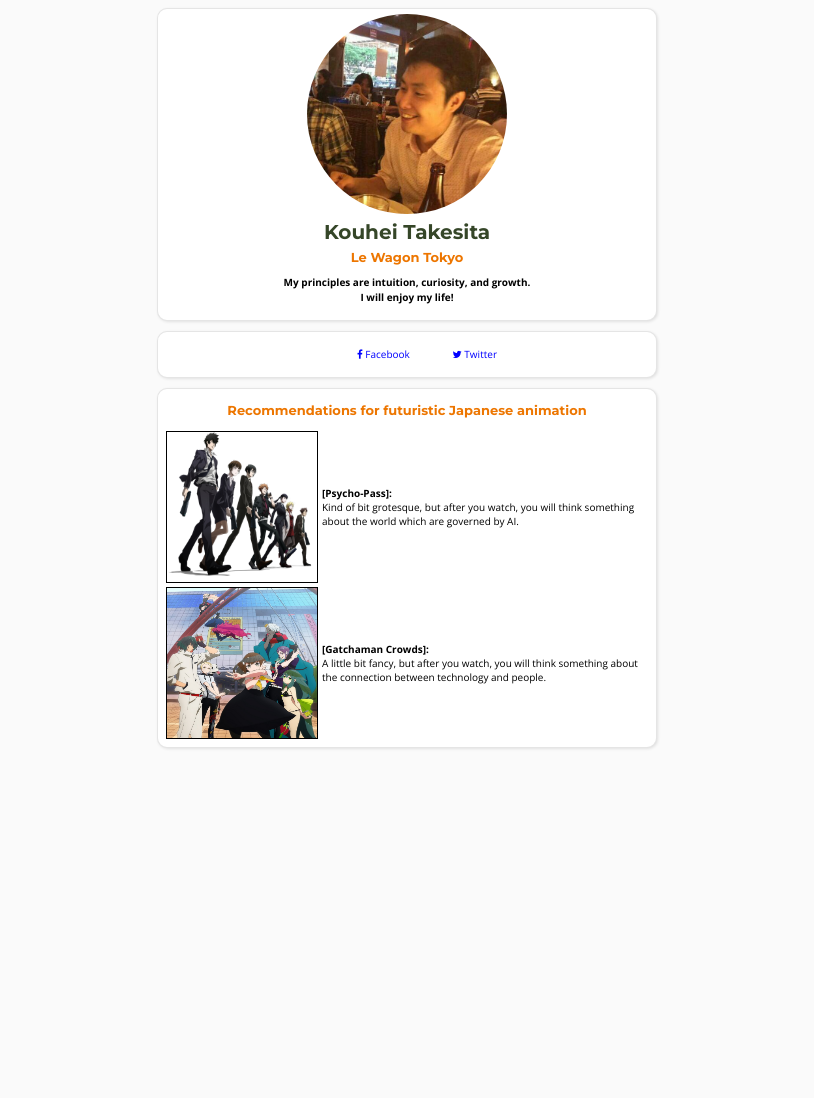
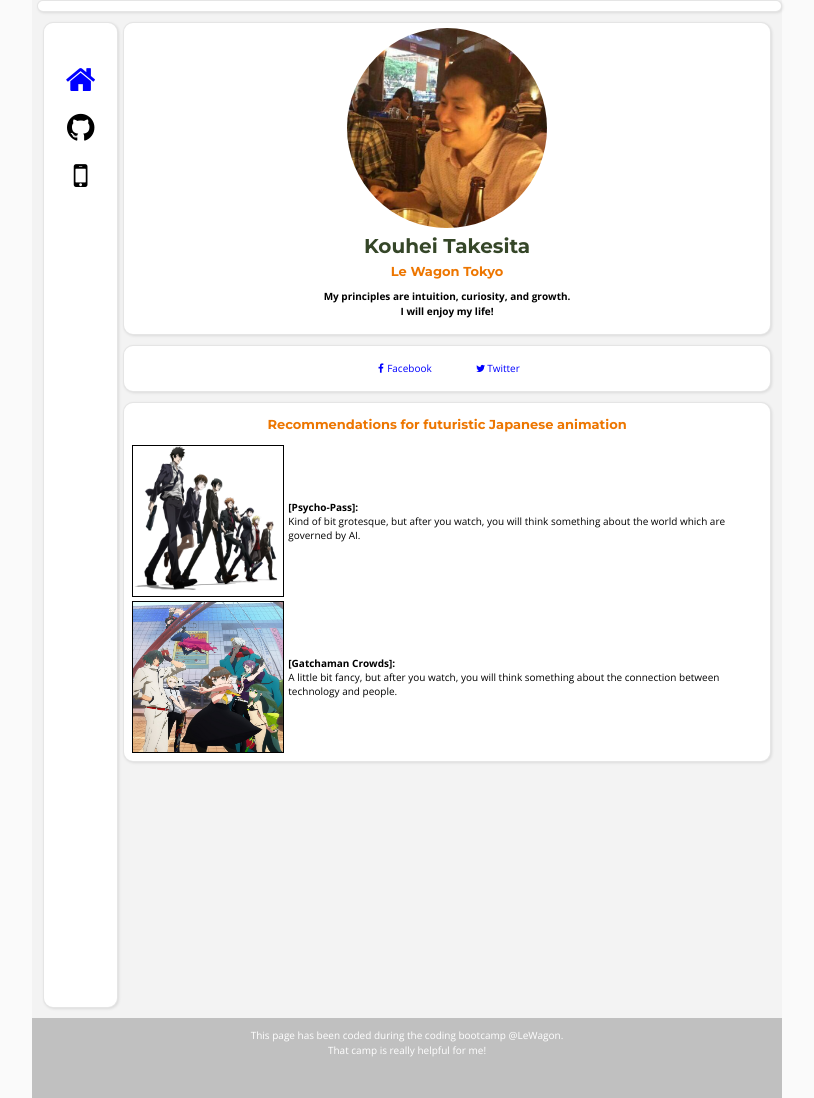
Before and after one commit to kouhei-take/profile, a plain HTML site: page index.html in a window 1280 px wide. Shown: the whole page, without its empty margins (233-1047 px from the left). Before the commit the page ends 800 px from the top, so only its background shows below. Drawn offline with nearby package versions, Linux system fonts and the light colour scheme.

Commit message:
improved

```diff
--- a/index.html
+++ b/index.html
@@ -15,8 +15,22 @@
   <link rel="stylesheet" href="style.css">
 </head>
 <body>
-  <div class="container">
+  <!-- #wrapper: From here -->
+  <div id="wrapper">
+    <!-- #left: From here -->
+    <div class="card">
+      <div id="left">
+        <ul>
+          <li><a href="index.html"><i class="fa fa-home fa-fw" aria-hidden="true"></i></a></li>
+          <li><i class="fa fa-github fa-fw" aria-hidden="true"></i></li>
+          <li><i class="fa fa-mobile fa-fw" aria-hidden="true"></i></li>
+        </ul>
+      </div>
+    </div>
+    <!-- #left: End -->
 
+    <!-- #right: From here -->
+    <div id="right">
       <div class="card">
         <img src="images/profile_picture.jpg" alt="profile_picture" class="img-circle">
         <h1>Kouhei Takesita</h1>
@@ -30,11 +44,11 @@
       <div class="card">
         <ul class="list-inline">
           <li>
-          <a href="https://www.facebook.com/kouhei.yokoi"> <i class="fa fa-facebook" aria-hidden="true"></i> Facebook
+            <a href="https://www.facebook.com/kouhei.yokoi"> <i class="fa fa-facebook fa-fw" aria-hidden="true"></i>Facebook
             </a>
           </li>
           <li>
-          <a href="https://twitter.com/akyhira"><i class="fa fa-twitter" aria-hidden="true"></i> Twitter
+            <a href="https://twitter.com/akyhira"><i class="fa fa-twitter fa-fw" aria-hidden="true"></i>Twitter
             </a>
           </li>
         </ul>
@@ -56,5 +70,11 @@
         </table>
       </div>
     </div>
+    <!-- #right: End-->
+    <div class ="clearfloat"></div>
+    <footer>This page has been coded during the coding bootcamp @LeWagon. <br>That camp is really helpful for me!</footer>
+  </div>
+  <!-- #wrapper: END-->
+
 </body>
 </html>
--- a/style.css
+++ b/style.css
@@ -1,6 +1,9 @@
 /* Here goes your CSS */
-
+/**{ border: solid 1px red;}*/
 body {
+    margin: 0;
+    padding: 0;
+    border: 0;
     background-color: rgb(250, 250, 250);
     font-family: 'Open Sans', sans-serif;
     color: rgb(0, 0, 0);
@@ -18,12 +21,13 @@ a:active { color: #ff8000; }
 
 ul{
     list-style:none;
+    padding-left: 0px
 }
 
 img {
     width: 200px;
     height: 200px;
-    }
+}
 
 h1 {
     font-family: 'Montserrat', sans-serif;
@@ -49,9 +53,41 @@ table img{
     border:solid 1px;
 }
 
-.container {
-    width: 500px;   /* Set width */
-    margin: 0 auto; /* Automatically set left/right margins */
+#wrapper {
+    width: 750px;   /* Set width iphone*/
+    margin: 0px auto; /* Automatically set left/right margins */
+    background-color: #F3F3F3;
+}
+
+#left {
+    /*position: fixed;*/
+    /*left: 0;
+    top: 0;*/
+    /*position: relative;*/
+    width: 10%;
+    /*width: 100px;*/
+    height: 123%;
+    background: white;                          /* White background */
+    padding: 0px;                              /* Internal space */
+    border-radius: 10px;                         /* Small radius */
+    box-shadow: 1px 1px 3px rgba(0, 0, 0, 0.1); /* Subtle shadow */
+    border: 1px solid rgba(0, 0, 0, 0.1);       /* OR subtle border */
+    margin-top: 16px;
+    margin-bottom: 10px;
+    text-align: center;
+    font-size: xx-large;
+    line-height: 150%;
+    float: left;
+}
+
+#right {
+    /*margin-left: 200px;*/
+    width :87%;
+    float: left;
+}
+
+.clearfloat {
+    clear: both;
 }
 
 .card {
@@ -60,7 +96,8 @@ table img{
     border-radius: 10px;                         /* Small radius */
     box-shadow: 1px 1px 3px rgba(0, 0, 0, 0.1); /* Subtle shadow */
     border: 1px solid rgba(0, 0, 0, 0.1);       /* OR subtle border */
-    margin-bottom:10px;
+    margin-bottom: 10px;
+    margin-left: 5px;
     text-align: center;
 }
 
@@ -69,10 +106,20 @@ table img{
 }
 
 .list-inline > li {
-  padding-left: 0px 20px;
+    padding-left: 0px 20px;
 }
 
 .list-inline > li {
-  display: inline-block;
-  padding: 0px 20px;
+    display: inline-block;
+    padding: 0px 20px;
 }
+
+footer {
+    width: 100%;
+    height: 70px;
+    background-color: silver;
+    color: white;
+    text-align: center;
+    font-size: x-small;
+    padding-top: 10px;
+}
```
Lines whose indentation alone changed are shown as unchanged.
